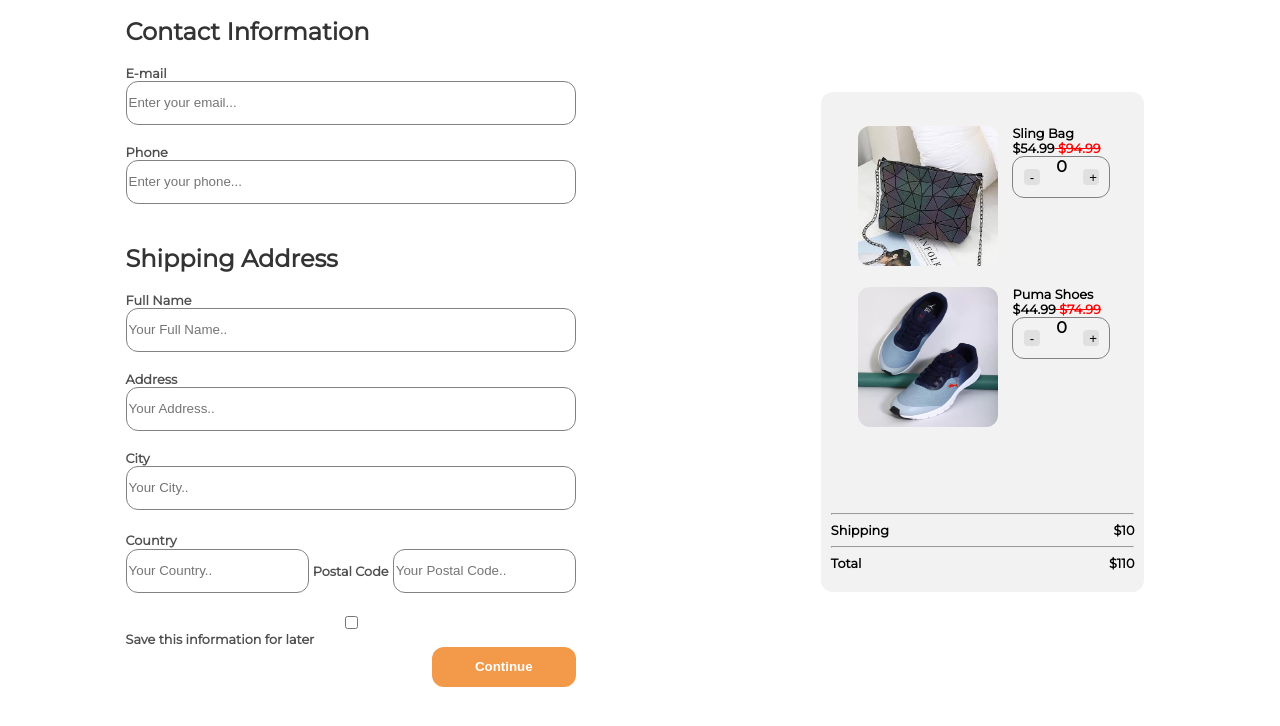
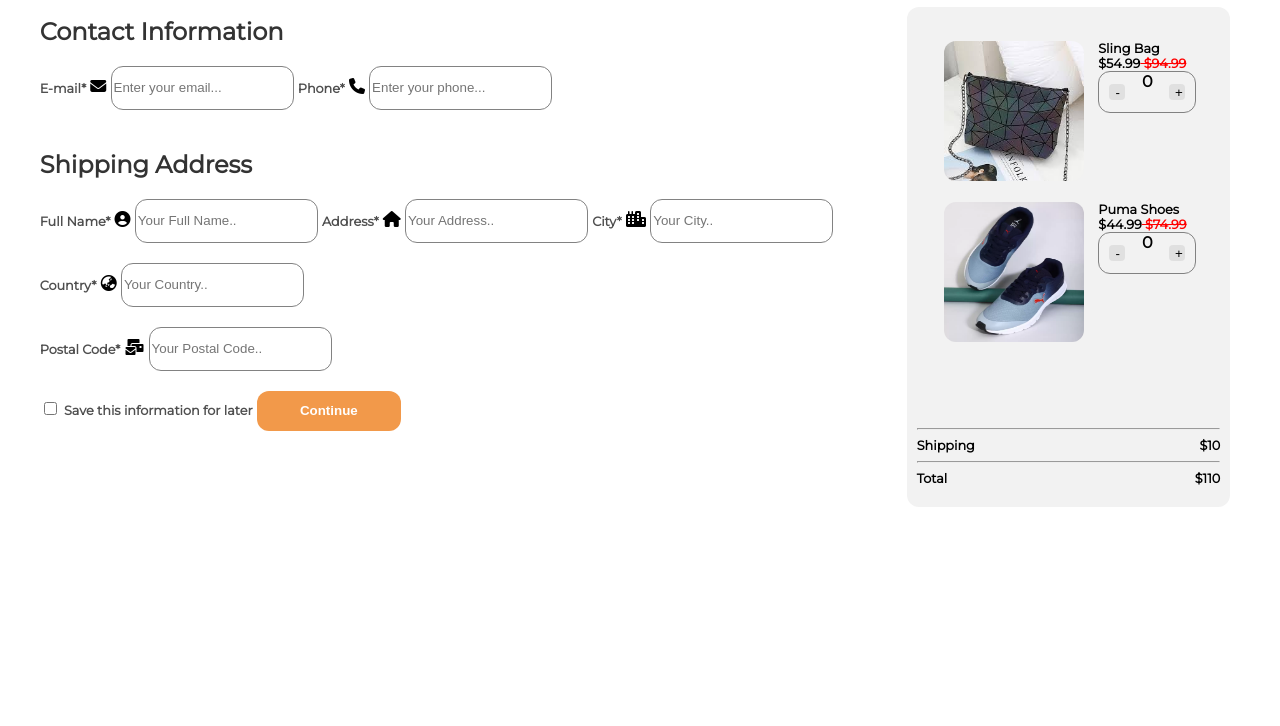
Before and after one commit to AyushMathpal/GDSC-website-round2, a plain HTML site: page GDSC Checkout page/index.html in a window 1280 px wide. Shown: the part 50-776 px from the top of the page. Drawn offline with Linux system fonts and the light colour scheme.

Commit message:
Update index.html

```diff
--- a/GDSC Checkout page/index.html
+++ b/GDSC Checkout page/index.html
@@ -1,5 +1,6 @@
 <!DOCTYPE html>
 <html lang="" dir="ltr">
+
 <head>
   <meta charset="utf-8">
   <title>Checkout Page</title>
@@ -8,6 +9,7 @@
   <link href="https://fonts.googleapis.com/css2?family=Merriweather&family=Montserrat&family=Sacramento&display=swap" rel="stylesheet">
   <script src="https://kit.fontawesome.com/d7ef352055.js" crossorigin="anonymous"></script>
 </head>
+
 <body>
 
 
@@ -18,53 +20,88 @@
     <div class="detail-form">
       <div class="contact-information">
         <h2>Contact Information</h2>
-
-        <form class="top-form" action="index.html" method="post">
-          <label >E-mail</label>
-
-            <input type="email " class="input-style" placeholder="Enter your email..." id="email" name="" value="" required>
+        <form onsubmit="Alert()" class="forms" action="index.html" method="post" name="formcontact">
 
 
-          <label>Phone</label>
-
-              <input type="tel" class="input-style" placeholder="Enter your phone..." id="phone-number" pattern="[0-9]{3}-[0-9]{2}-[0-9]{3}" required>
+          <label>E-mail<span class="star">*</span></label>
+          <span class="icons">
+            <i class="fa-solid fa-envelope"></i>
+            <input type="email " class="input-style" placeholder="Enter your email..." id="email" name="" value="" pattern="[A-Za-z0-9._%+-]+@[A-Za-z0-9.-]+\.[A-Za-z]{1,63}$" title="enter @ followed by domain name" required>
+          </span>
 
 
-        </form>
+
+          <label>Phone<span class="star">*</span></label>
+          <span class="icons">
+            <i class="fa-solid fa-phone"></i>
+
+            <input type="tel" class="input-style" placeholder="Enter your phone..." id="phone-number" pattern="[0-9]{10}" title="Please enter a valid 10-digit Number" required>
+          </span>
+
+
       </div>
 
       <div class="shipping-address">
         <h2>Shipping Address</h2>
 
-        <form onsubmit="Alert()" class="bottom-form" action="index.html" method="post" name="formcontact">
-          <label >Full Name</label>
+        <label>Full Name<span class="star">*</span></label>
+        <span class="icons">
+          <i class="fa-solid fa-circle-user"></i>
           <input type="text" class="input-style" placeholder="Your Full Name.." id="full-name" name="name" value="" required>
-          <label>Address</label>
+        </span>
+        <label>Address<span class="star">*</span></label>
+        <span class="icons">
+          <i class="fa-solid fa-house"></i>
           <input type="text" class="input-style" placeholder="Your Address.." id="address" name="" value="" required>
-          <label >City</label>
+        </span>
+        <label>City<span class="star">*</span></label>
+        <span class="icons">
+          <i class="fa-solid fa-city"></i>
           <input type="text" class="input-style" placeholder="Your City.." id="city" name="" value="" required>
+        </span>
+        <div class="country-postal-code">
+          <div class="country-class">
+            <label for="country">Country<span class="star">*</span></label>
+            <span class="icons">
+              <i class="fa-solid fa-earth-asia"></i>
+              <input type="text" class="input-style" placeholder="Your Country.." id="country" name="" value="" required>
+            </span>
+          </div>
+          <div class="postal-code-class">
 
-          <div class="country-postal-code">
-            <label for="country">Country</label><br >
-            <input type="text" class="input-style" placeholder="Your Country.." id="country" name="" value="" required>
-            <label for="postal-code"> Postal Code</label>
-            <input type="number" class="input-style" placeholder="Your Postal Code.." id="postal-code" name="" value="" required>
+            <label for="postal-code"> Postal Code<span class="star">*</span></label>
+            <span class="icons">
+              <i class="fa-solid fa-envelopes-bulk"></i>
+              <input type="number" class="input-style" placeholder="Your Postal Code.." id="postal-code" name="" value="" required />
+            </span>
           </div>
-
+        </div>
+        <span>
           <input type="checkbox" id="save-information" name="" value="">
           <label for="save-information">Save this information for later</label>
-          <button type="submit" class="submit-button" name="button"  >Continue</button>
+        </span>
+        <button type="submit" class="submit-button" name="button">Continue</button>
 
         </form>
       </div>
     </div>
+
+
+
+
+
+
+
+
+
+
     <div class="checkout-box">
       <div class="t-shirt bag">
         <img class="image" src="resources\bag.jpg" alt="">
 
         <div class="item-description">
           <h3>Sling Bag</h3>
-          <h3 >$54.99<span class="cost"> $94.99 </span></h3>
+          <h3>$54.99<span class="cost"> $94.99 </span></h3>
           <div class="quantity-button">
             <button class="button-style" id="decrement" onclick="Decrement1()">-</button>
             <span id="no-of-items-1">0</span>
@@ -80,7 +117,7 @@
 
         <div class="item-description">
           <h3>Puma Shoes</h3>
-          <h3 >$44.99<span class="cost"> $74.99 </span></h3>
+          <h3>$44.99<span class="cost"> $74.99 </span></h3>
           <div class="quantity-button">
             <button class="button-style" id="decrement" onclick="Decrement2()">-</button>
             <span id="no-of-items-2">0</span>
@@ -113,4 +150,5 @@
 
   </script>
 </body>
+
 </html>
```
Lines whose indentation alone changed are shown as unchanged.
